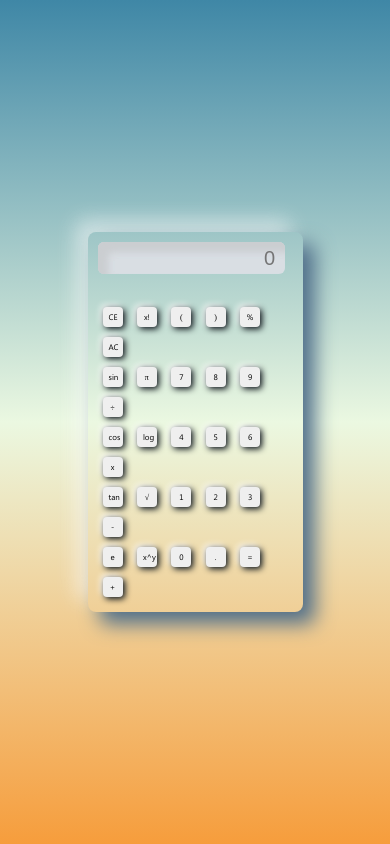
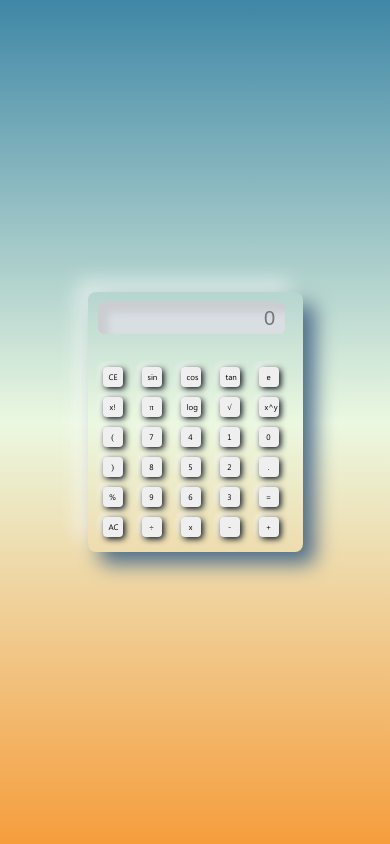
Before and after one commit to rjezra/calculatrice, a plain HTML site: page index.html in a window 390 px wide. Drawn offline with Linux system fonts and the light colour scheme.

Commit message:
ajuste mobil

```diff
--- a/assets/stylemobile.css
+++ b/assets/stylemobile.css
@@ -14,6 +14,15 @@
         height: 20px;
         font-size: 8px;
     }
+
+    .btns {
+        width: 100%;
+        margin-top: 1.7em;
+        display: flex;
+        justify-content: centre;
+        align-items: center;
+        flex-direction: unset;
+    }
 }
 
 @media only screen and (min-width:600px) {
```
